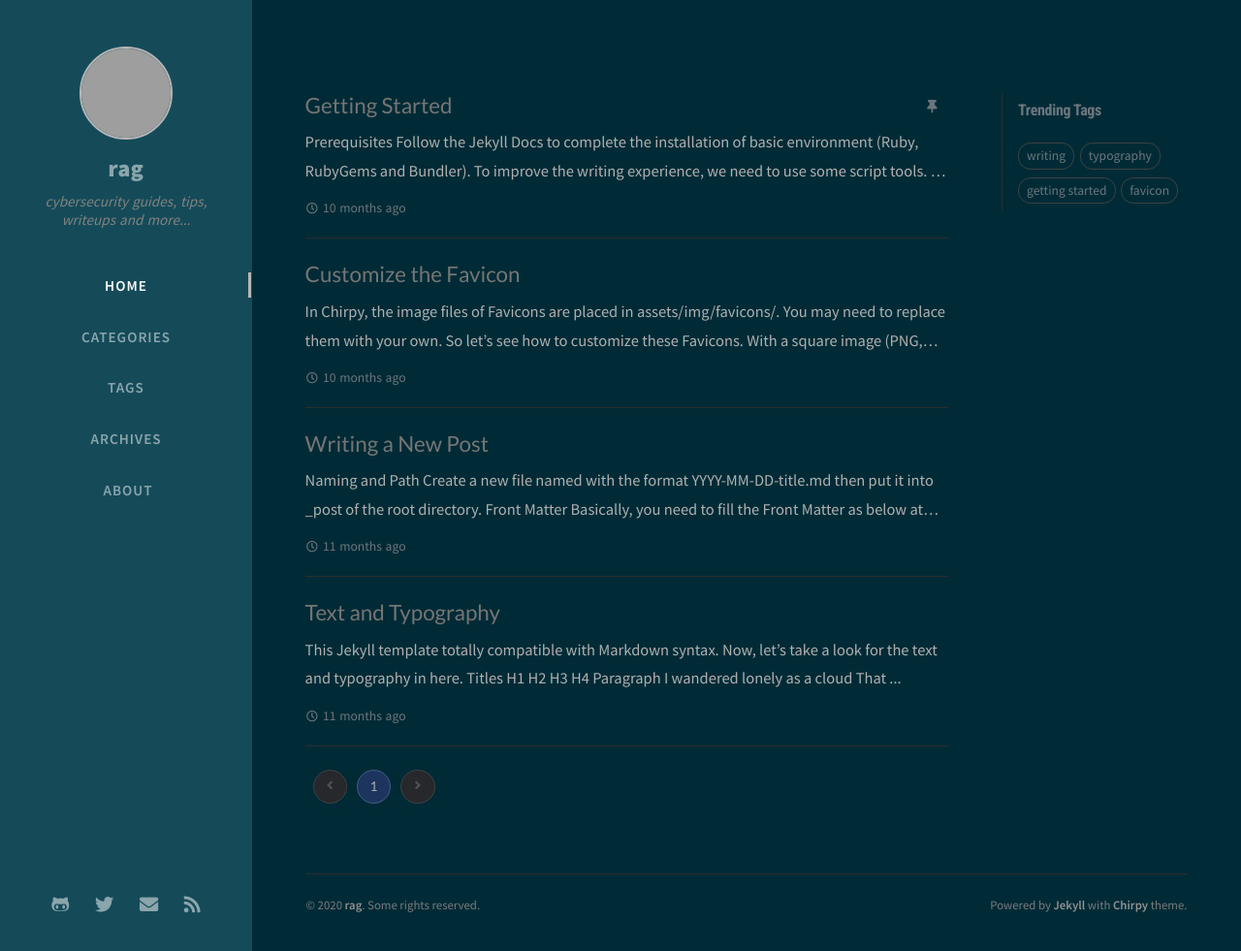
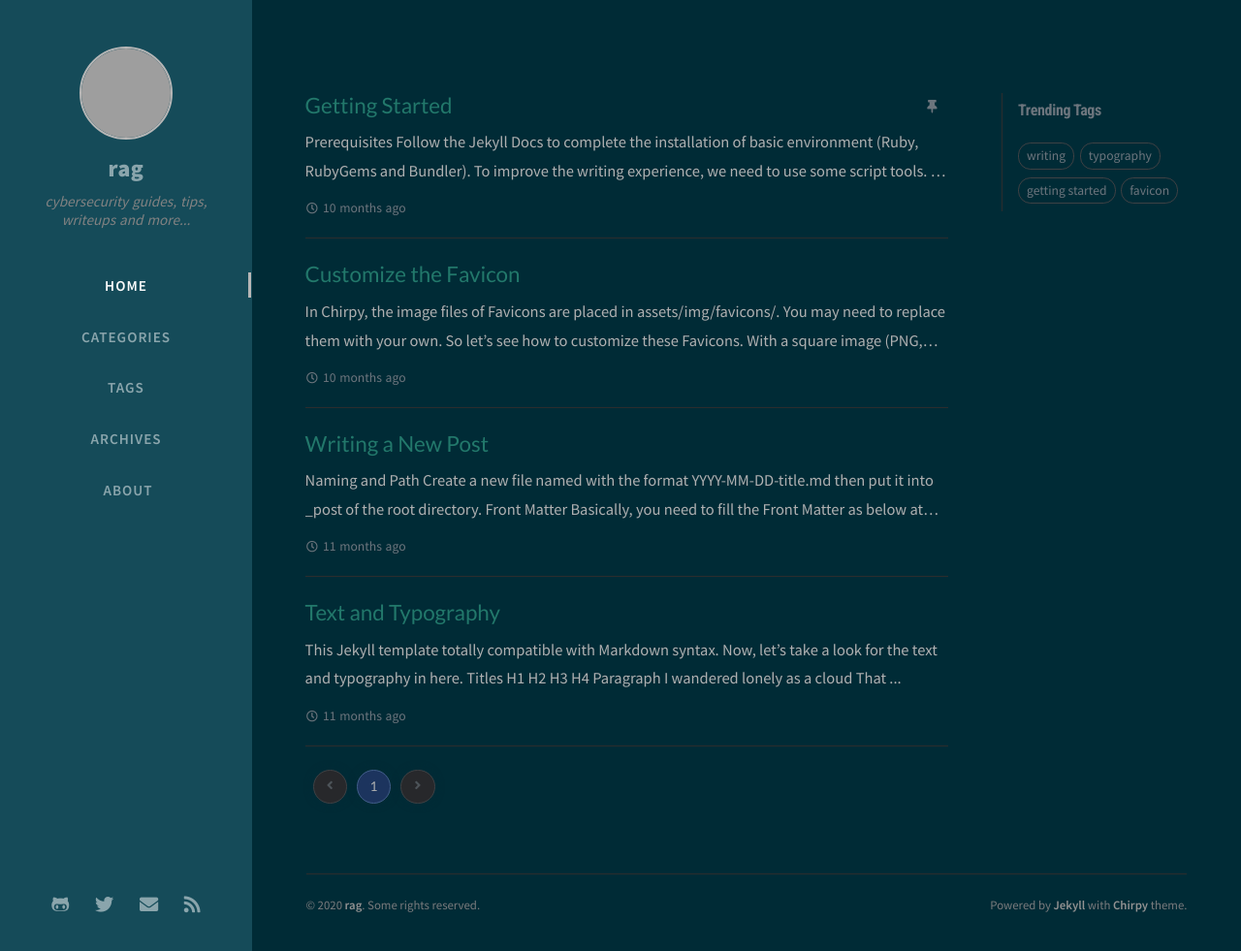
Before and after one commit to rag7/rag7.github.io, a Jekyll site: the page built from index.html, in a window 1280 px wide and 981 px high. Shown: the whole window at 97% size. Built offline with Jekyll 4.4.1, drawn with Linux system fonts in a browser that asks for light colours; nearby versions of some CDN libraries; the list of posts is cut into pages by our own code; comment, search, counter and statistics services are not loaded; grey boxes are pictures that could not be loaded.

Commit message:
Update dark-typography.scss

```diff
--- a/assets/css/_colors/dark-typography.scss
+++ b/assets/css/_colors/dark-typography.scss
@@ -20,7 +20,7 @@
   /* common color */
   --text-color: rgb(175, 176, 177);
   --text-muted-color: rgb(107, 116, 124);
-  --link-color: rgb(117, 117, 117);
+  --link-color: rgb(34, 120, 107);
   --link-underline-color: rgb(82, 108, 150);
   --main-border-color: rgb(44, 45, 45);
   --button-bg: rgb(39, 40, 43);
```
